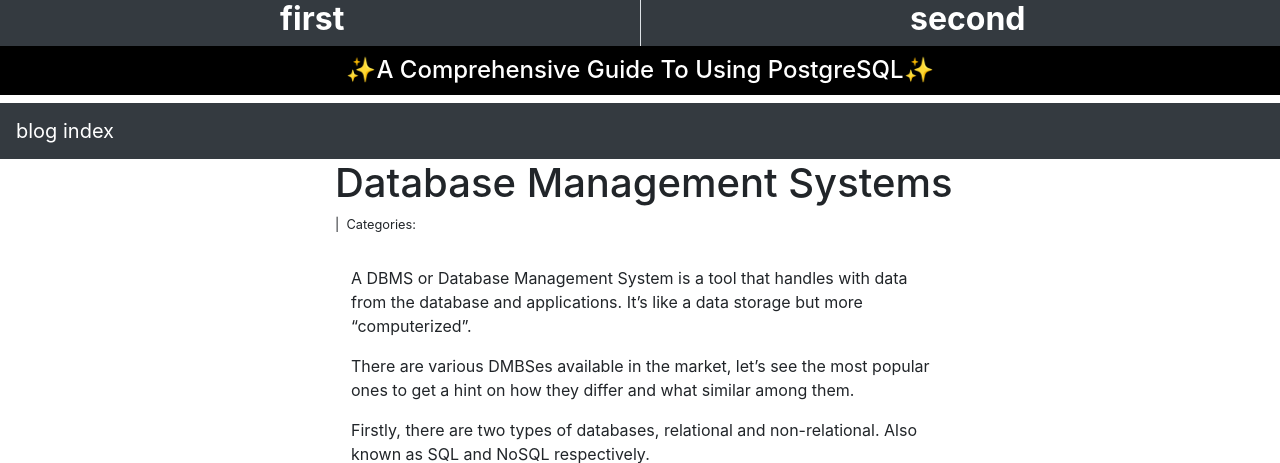
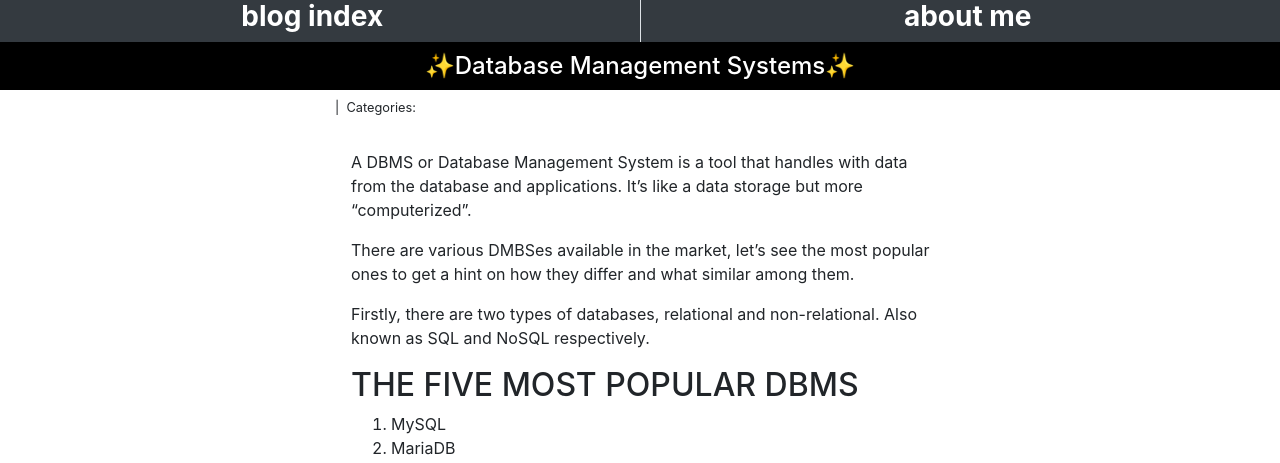
Before and after one commit to aad1tya/blog-page-sql, a Django app: page /blog/2/ in a window 1280 px wide. Shown: the top 463 px of the page. Run offline with Django 4.2, Linux system fonts and the light colour scheme; data comes from the database, SQL or seed files in the repository; both versions use the stored data as it was after the commit; parts of the project's set-up code (start-up, migrations or seed data) failed here and were passed over; some libraries are stand-ins or nearby versions.

Commit message:
Added link to the personal website, made font smaller, reduced the description on index page, and changed the navbar

```diff
--- a/blog/templates/blog_detail.html
+++ b/blog/templates/blog_detail.html
@@ -2,12 +2,10 @@
 
 {% load markdown_extras %}
 {% block page_content %}
-<nav class="navbar navbar-expand-sm navbar-dark bg-dark">
-    <a class="navbar-brand" href="/blog">blog index</a>
-</nav>
+<div class="text-center"><h1 style="background-color: black; color: white; padding-top: 10; padding-bottom: 10; font-size: x-large;">
+    ✨{{ post.title }}✨</h1></div>
+
 <div class="col-md-8 offset-md-3">
-
-    <h1>{{ post.title }}</h1>
 
     <small>
 
--- a/blog/templates/blog_index.html
+++ b/blog/templates/blog_index.html
@@ -1,6 +1,9 @@
 {% extends "base.html" %}
 
 {% block page_content %}
+{% load markdown_extras %}
+<div class="text-center"><h1 style="background-color: black; color: white; padding-top: 10; padding-bottom: 10; font-size: x-large;">✨A Comprehensive Guide To Using PostgreSQL✨</h1></div>
+
 
 <div class="col-md-8 offset-md-2">
 
@@ -30,7 +33,7 @@
 
     </small>
 
-    <p>{{ post.body | slice:":400" }}...</p>
+    <p>{{ post.body | markdown | safe | slice:":200" }}...</p>
 
     {% endfor %}
 
--- a/blog/views.py
+++ b/blog/views.py
@@ -4,7 +4,7 @@
 # Create your views here.
 
 def blog_index(request):
-    posts = Post.objects.all().order_by('-created_on')
+    posts = Post.objects.all()
     context = {
         "posts": posts,
     }
--- a/blog_app/templates/base.html
+++ b/blog_app/templates/base.html
@@ -2,16 +2,15 @@
 
 <div class="row" >
     <div class="col border-right text-center text-black bg-dark">
-        <h2 class="font-weight-bold"><a href="/blog" class="text-white">first</a></h2>
+        <h3 class="font-weight-bold"><a href="/blog" class="text-white">blog index</a></h3>
     </div>
     <div class="col text-center text-white text-black bg-dark">
-        <h2 class="font-weight-bold"><a href="/blog" class="text-white">second</a></h2>
+        <h3 class="font-weight-bold"><a href="https://unfortunate-parrot.super.site/" class="text-white">about me</a></h3>
     </div>
 </div>
     <!-- <a class="navbar-brand text-center" href="/about">about me</a>  -->
 
 
-<div class="text-center"><h1 style="background-color: black; color: white; padding-top: 10; padding-bottom: 10; font-size: x-large;">✨A Comprehensive Guide To Using PostgreSQL✨</h1></div>
 
 {% block page_content %}{% endblock %}
 
```
Also changed, not shown: db.sqlite3.
